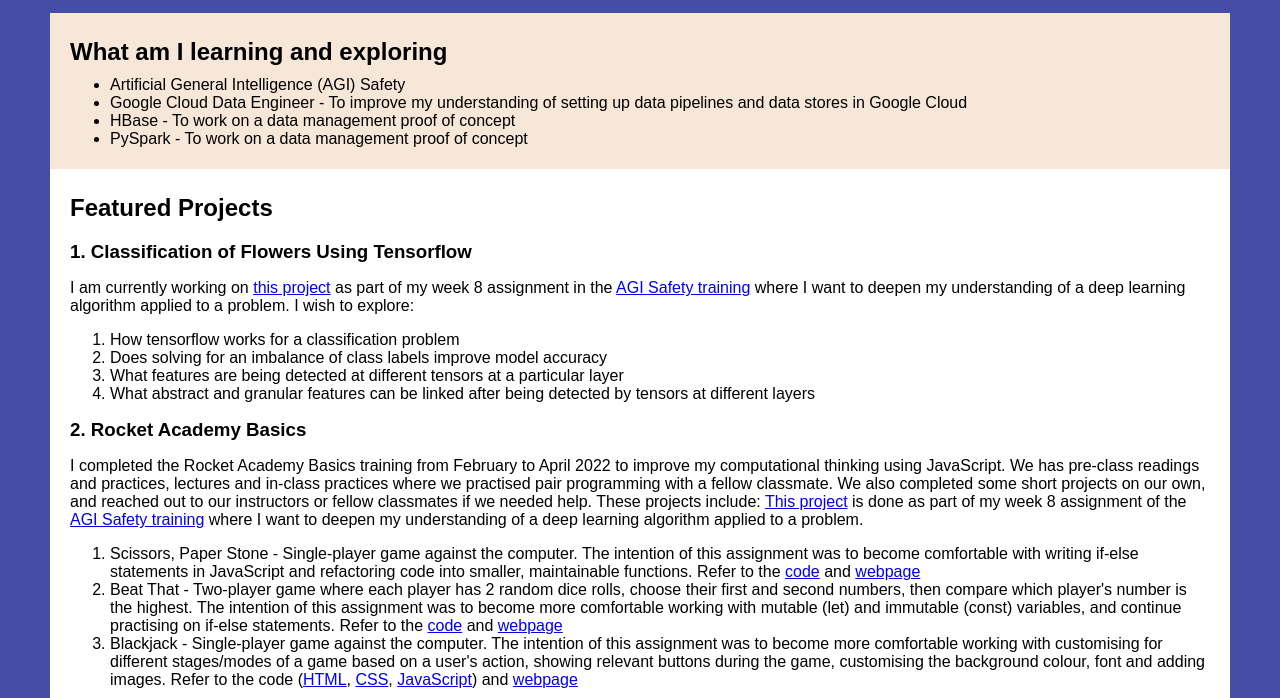
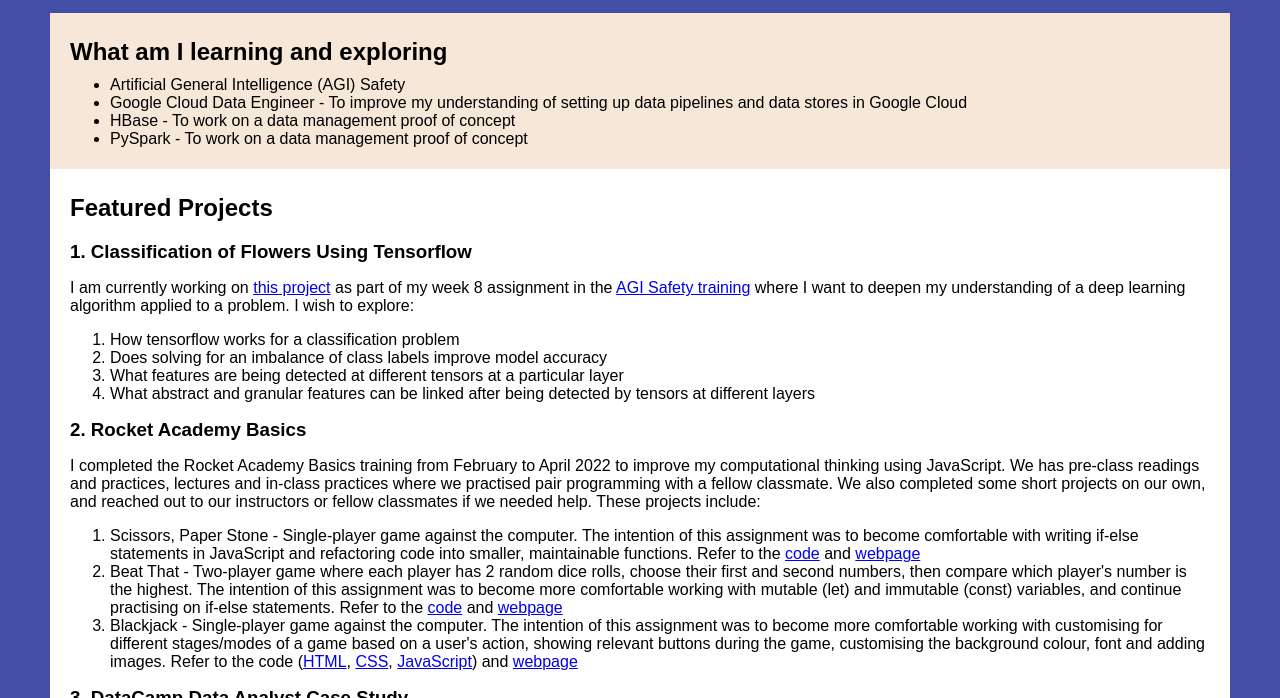
Before and after one commit to KaiquanMah/portfolio, a website: page index.html in a window 1280 px wide. Shown: the part 102-800 px from the top of the page. Drawn offline with Linux system fonts and the light colour scheme.

Commit message:
Update index.html

```diff
--- a/index.html
+++ b/index.html
@@ -55,7 +55,6 @@
              We has pre-class readings and practices, lectures and in-class practices where we practised pair programming with a fellow classmate.
              We also completed some short projects on our own, and reached out to our instructors or fellow classmates if we needed help.
              These projects include:
-            <a href="https://www.kaggle.com/code/kaiquanmah/a-simple-petals-tf-2-2-notebook" target="_blank">This project</a> is done as part of my week 8 assignment of the <a href="eacambridge.org/technical-alignment-curriculum" target="_blank">AGI Safety training</a> where I want to deepen my understanding of a deep learning algorithm applied to a problem.
               <ol>
                   <li>Scissors, Paper Stone - Single-player game against the computer. The intention of this assignment was to become comfortable with writing if-else statements in JavaScript and refactoring code into smaller, maintainable functions. Refer to the <a href="https://github.com/KaiquanMah/basics-14-real/blob/main/project1-sps/script.js" target="_blank">code</a> and <a href="https://kaiquanmah.github.io/basics-14-real/project1-sps/index.html" target="_blank">webpage</a></li>
                   <li>Beat That - Two-player game where each player has 2 random dice rolls, choose their first and second numbers, then compare which player's number is the highest. The intention of this assignment was to become more comfortable working with mutable (let) and immutable (const) variables, and continue practising on if-else statements. Refer to the <a href="https://github.com/KaiquanMah/basics-14-real/blob/main/project2-beat-that/script.js" target="_blank">code</a> and <a href="https://kaiquanmah.github.io/basics-14-real/project2-beat-that/index.html" target="_blank">webpage</a></li>
```
